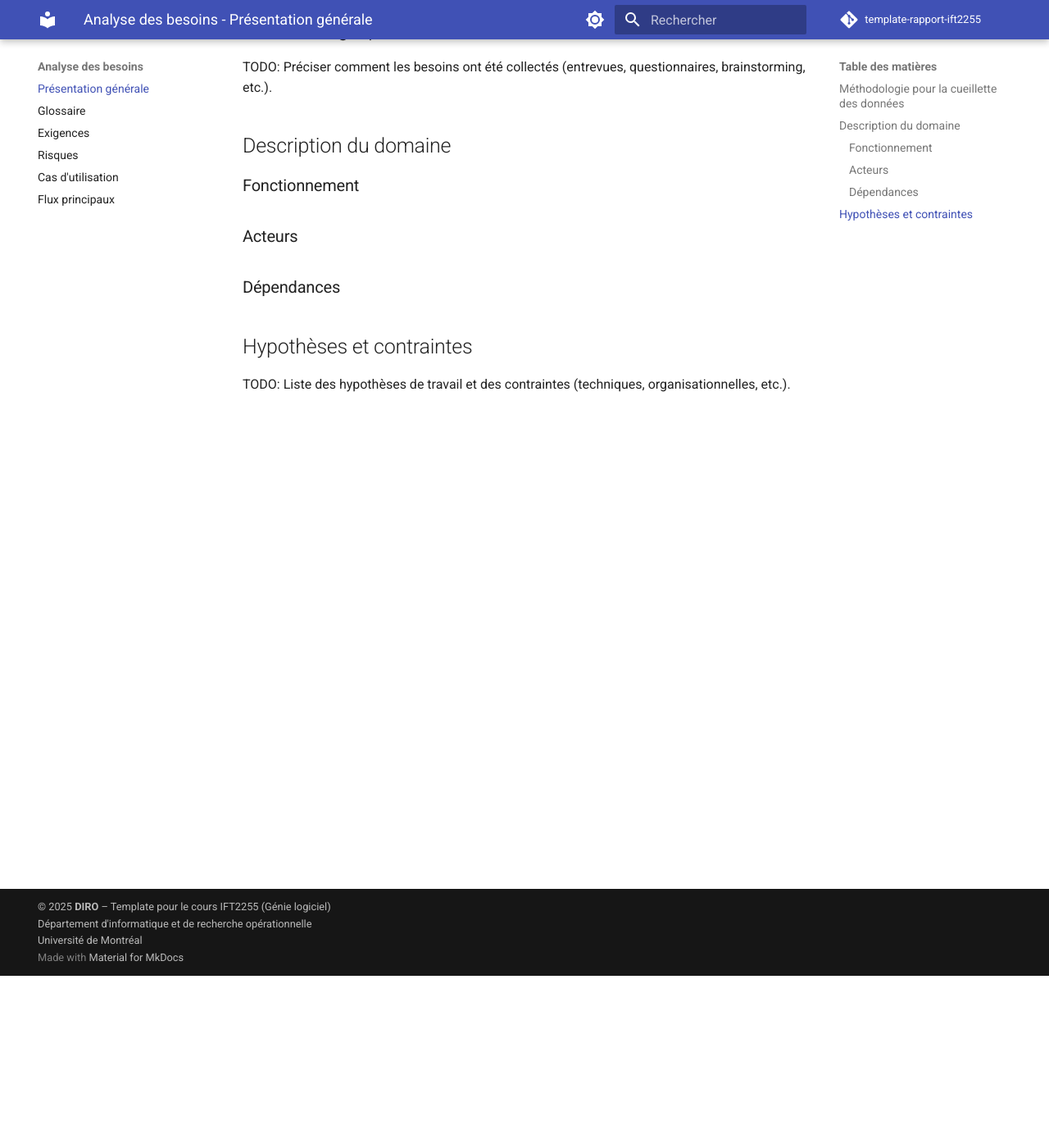
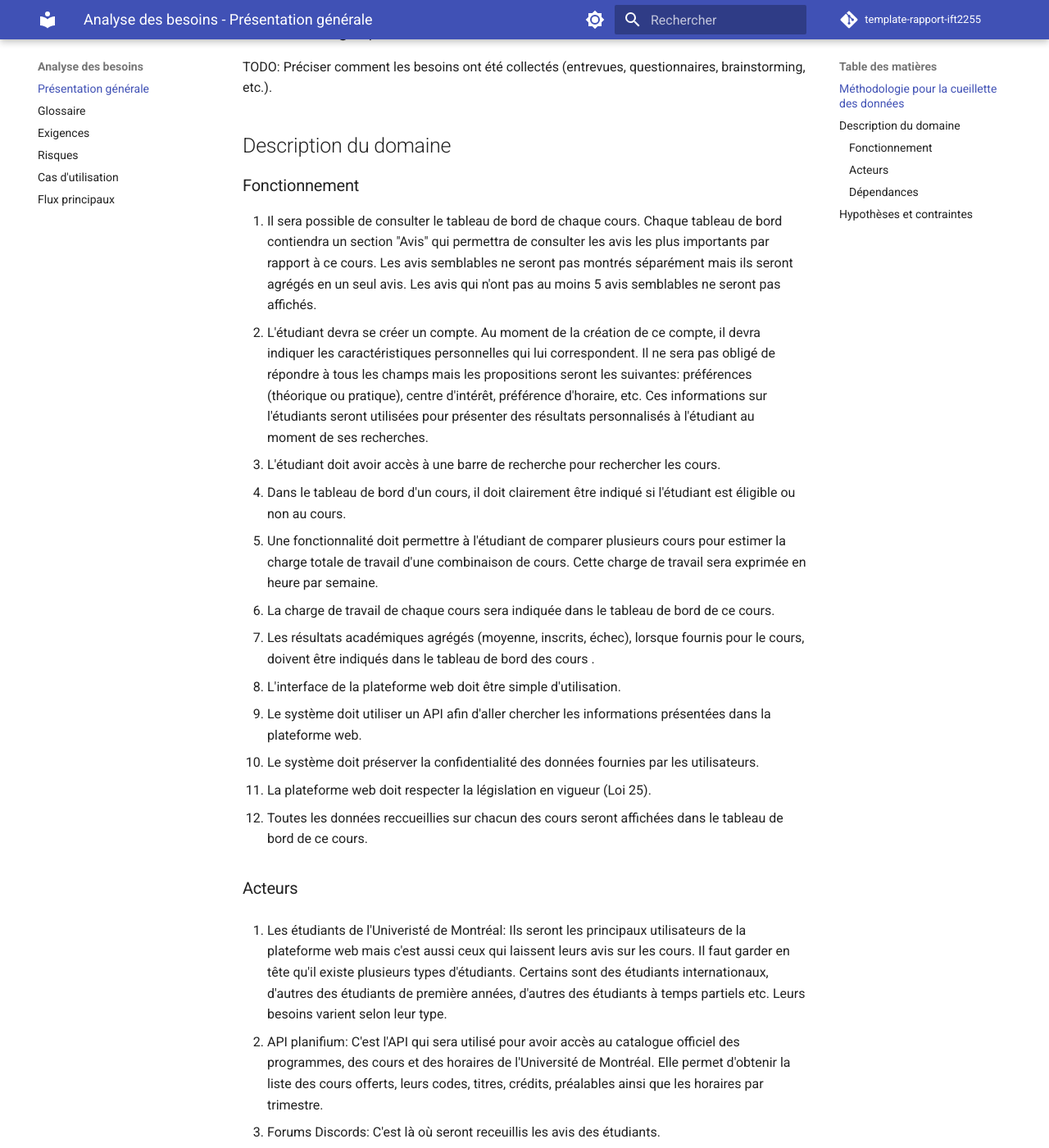
Before and after one commit to jujutheriault/IFT2255_Devoir1, an MkDocs documentation site: the page built from docs/besoins/index.md, in a window 1280 px wide and 1400 px high, scrolled down 210 px. Shown: the whole window at 82% size. Built offline with MkDocs 1.6.1 and Material for MkDocs 9.7.7, drawn with Linux system fonts in a browser that asks for light colours; comment, search, counter and statistics services are not loaded; some of the changed text lies outside the part shown.

Commit message:
Complétion du domaine

```diff
--- a/docs/besoins/index.md
+++ b/docs/besoins/index.md
@@ -11,11 +11,43 @@ TODO: Préciser comment les besoins ont été collectés (entrevues, questionnai
 ## Description du domaine
 
 ### Fonctionnement
+1. Il sera possible de consulter le tableau de bord de chaque cours. Chaque tableau de bord contiendra un section "Avis" qui permettra de consulter les avis les plus importants par rapport à ce cours. Les avis semblables ne seront pas montrés séparément mais ils seront agrégés en un seul avis. Les avis qui n'ont pas au moins 5 avis semblables ne seront pas affichés.
+2. L'étudiant devra se créer un compte. Au moment de la création de ce compte, il devra indiquer les caractéristiques personnelles qui lui correspondent. Il ne sera pas obligé de répondre à tous les champs mais les propositions seront les suivantes: préférences (théorique ou pratique), centre d'intérêt, préférence d'horaire, etc. Ces informations sur l'étudiants seront utilisées pour présenter des résultats personnalisés à l'étudiant au moment de ses recherches.
+3. L'étudiant doit avoir accès à une barre de recherche pour rechercher les cours.
+4. Dans le tableau de bord d'un cours, il doit clairement être indiqué si l'étudiant est éligible ou non au cours.
+5. Une fonctionnalité doit permettre à l'étudiant de comparer plusieurs cours pour estimer la charge totale de travail d'une combinaison de cours. Cette charge de travail sera exprimée en heure par semaine.
+6. La charge de travail de chaque cours sera indiquée dans le tableau de bord de ce cours.
+7. Les résultats académiques agrégés (moyenne, inscrits, échec), lorsque fournis pour le cours, doivent être indiqués dans le tableau de bord des cours .
+8. L'interface de la plateforme web doit être simple d'utilisation.
+9. Le système doit utiliser un API afin d'aller chercher les informations présentées dans la plateforme web.
+10. Le système doit préserver la confidentialité des données fournies par les utilisateurs.
+11. La plateforme web doit respecter la législation en vigueur (Loi 25).
+12. Toutes les données reccueillies sur chacun des cours seront affichées dans le tableau de bord de ce cours.
 
 ### Acteurs
+1. Les étudiants de l'Univeristé de Montréal:
+    Ils seront les principaux utilisateurs de la plateforme web mais c'est aussi ceux qui laissent leurs avis sur les cours. Il faut garder en tête qu'il existe plusieurs types d'étudiants. Certains sont des étudiants internationaux, d'autres des étudiants de première années, d'autres des étudiants à temps partiels etc. Leurs besoins varient selon leur type.
+
+2. API planifium:
+    C'est l'API qui sera utilisé pour avoir accès au catalogue officiel des programmes, des cours et des horaires de l'Université de Montréal. Elle permet d'obtenir la liste des cours offerts, leurs codes, titres, crédits, préalables ainsi que les horaires par trimestre.
+
+3. Forums Discords:
+    C'est là où seront receuillis les avis des étudiants.
+
+4. Résultats agrégés:
+    C'est un fichier CSV regroupant les résultats globaux d'un cours donnée à une session précise. Il sera utilisé pour remplir certaines informations du tableau de bord de certains cours.
 
 ### Dépendances
 
+1. Les cours proposés à l'étudiant dépendent des préférences de l'étudiant.
+2. Les préférences de l'étudiant dépendent de ce que l'étudiant à indiqué lors de la création de son compte.
+3. Le tableau de bord d'un cours dépend de l'information obtenue à propos de ce cours.
+4. Les avis affichés dépendent du nombre d'avis similaires obtenus.
+5. L'étudiant est éligible à un cours s'il a complété tous les préalables à ce cours.
+6. Les cours proposés à l'étudiants dépendent de son programme.
+7. L'affichage des résultats globaux d'un cours dépend de la disponibilité des données sur ce cours.
+
 ## Hypothèses et contraintes
 
+1.
 TODO: Liste des hypothèses de travail et des contraintes (techniques, organisationnelles, etc.).
```
Also changed, not shown: docs/index.md (+2 -8 lines).
